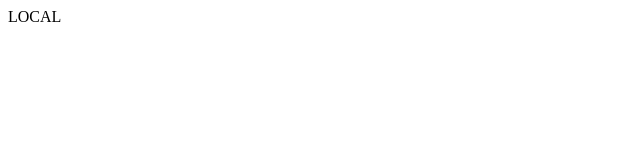
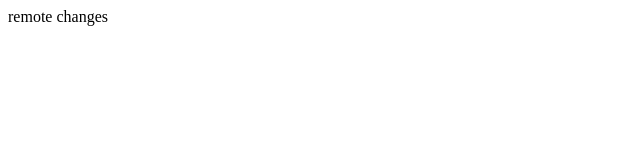
Before and after one commit to saloni821/test, a plain HTML site: page proff.html in a window 1280 px wide. Shown: the full height of the page, 0-640 px from the left. Drawn offline with Linux system fonts and the light colour scheme.

Commit message:
Update proff.html

```diff
--- a/proff.html
+++ b/proff.html
@@ -2,8 +2,6 @@
 <head>
 </head>
 <body>
-
-LOCAL
-
+  remote changes
 </body>
 </html>
```
